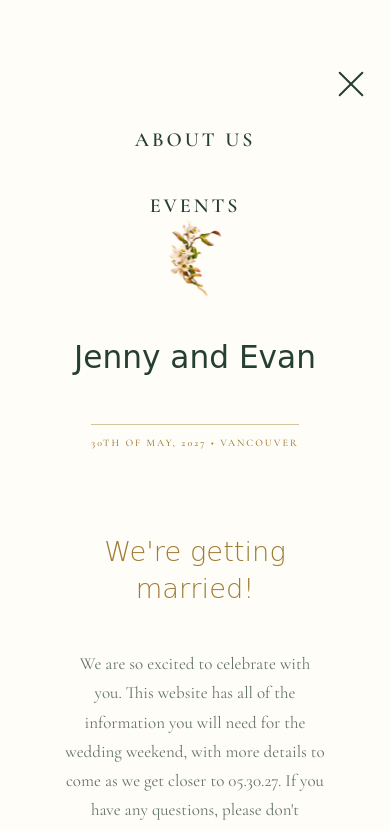
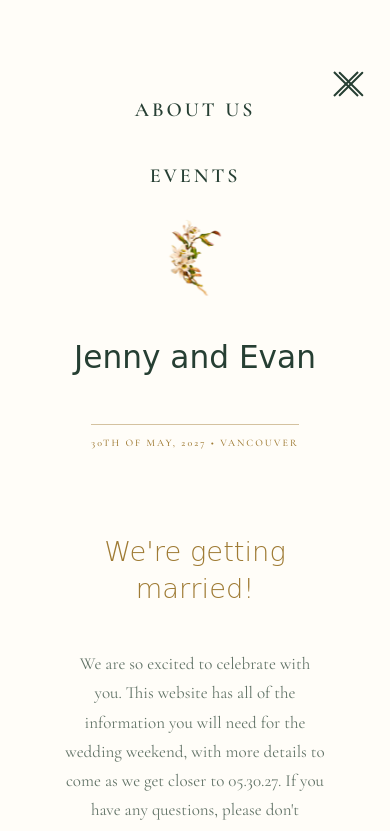
Before and after one commit to jenny-ll/evan-and-jenny, a website: page index.html in a window 390 px wide. Both pictures are taken after a click on the link 346 px from the left and 84 px from the top of the page. Shown: the top 831 px of the page. Drawn offline with nearby package versions, Linux system fonts and the light colour scheme; a web font is replaced by a local one.

Commit message:
Fix mobile rendering

```diff
--- a/css/minimal-clean.css
+++ b/css/minimal-clean.css
@@ -442,6 +442,28 @@ footer .content {
         opacity: 1 !important;
     }
 
+    .nav-toggle:before,
+    .nav-toggle:after {
+        content: "" !important;
+        position: absolute !important;
+        left: 5px !important;
+        display: block !important;
+        width: 34px !important;
+        height: 2px !important;
+        background: var(--ink) !important;
+        visibility: visible !important;
+        opacity: 1 !important;
+        transition: transform 0.3s ease, top 0.3s ease;
+    }
+
+    .nav-toggle:before {
+        top: 12px !important;
+    }
+
+    .nav-toggle:after {
+        top: 30px !important;
+    }
+
     .nav-toggle span,
     .nav-toggle span:before,
     .nav-toggle span:after {
@@ -462,6 +484,22 @@ footer .content {
         background: transparent !important;
     }
 
+    .nav-toggle.active:before {
+        top: 21px !important;
+        transform: rotate(45deg);
+    }
+
+    .nav-toggle.active:after {
+        top: 21px !important;
+        transform: rotate(-45deg);
+    }
+
+    body.nav-open {
+        position: fixed;
+        width: 100%;
+        overflow: hidden;
+    }
+
     .header-nav {
         position: fixed;
         inset: 0;
@@ -469,9 +507,17 @@ footer .content {
         display: flex;
         align-items: center;
         justify-content: center;
+        height: 100%;
+        height: 100vh;
+        height: -webkit-fill-available;
+        height: 100dvh;
         min-height: 100vh;
-        padding: 118px 28px 56px;
+        min-height: -webkit-fill-available;
+        min-height: 100dvh;
+        box-sizing: border-box;
+        padding: calc(env(safe-area-inset-top, 0px) + 88px) 28px calc(env(safe-area-inset-bottom, 0px) + 44px);
         overflow-y: auto;
+        -webkit-overflow-scrolling: touch;
         background: var(--paper);
         visibility: hidden;
         opacity: 0;
--- a/index.html
+++ b/index.html
@@ -5,7 +5,7 @@
     <meta http-equiv="X-UA-Compatible" content="IE=edge"/>
     <title>Jenny and Evan Wedding</title>
     <meta name="description" content="We would love for you to join us on our special day.">
-    <meta name="viewport" content="width=device-width, initial-scale=1">
+    <meta name="viewport" content="width=device-width, initial-scale=1, viewport-fit=cover">
     <meta name="theme-color" content="#ffffff">
     <meta property="og:title" content="Jenny and Evan Wedding">
     <meta property="og:description" content="We would love for you to join us on our special day.">
--- a/js/scripts.js
+++ b/js/scripts.js
@@ -156,12 +156,14 @@ $(document).ready(function () {
   $(".nav-toggle").click(function (event) {
     $(this).toggleClass("active");
     $(".header-nav").toggleClass("open");
+    $("body").toggleClass("nav-open");
     event.preventDefault();
   });
   /* When user clicks a link */
   $(".header-nav li a, .header-nav .language-toggle").click(function () {
     $(".nav-toggle").removeClass("active");
     $(".header-nav").removeClass("open");
+    $("body").removeClass("nav-open");
   });
 
   /***************** Smooth Scrolling ******************/
```
Also changed, not shown: about.html (+1 -1 lines), events.html (+1 -1 lines), rsvp.html (+1 -1 lines), stay.html (+1 -1 lines).
